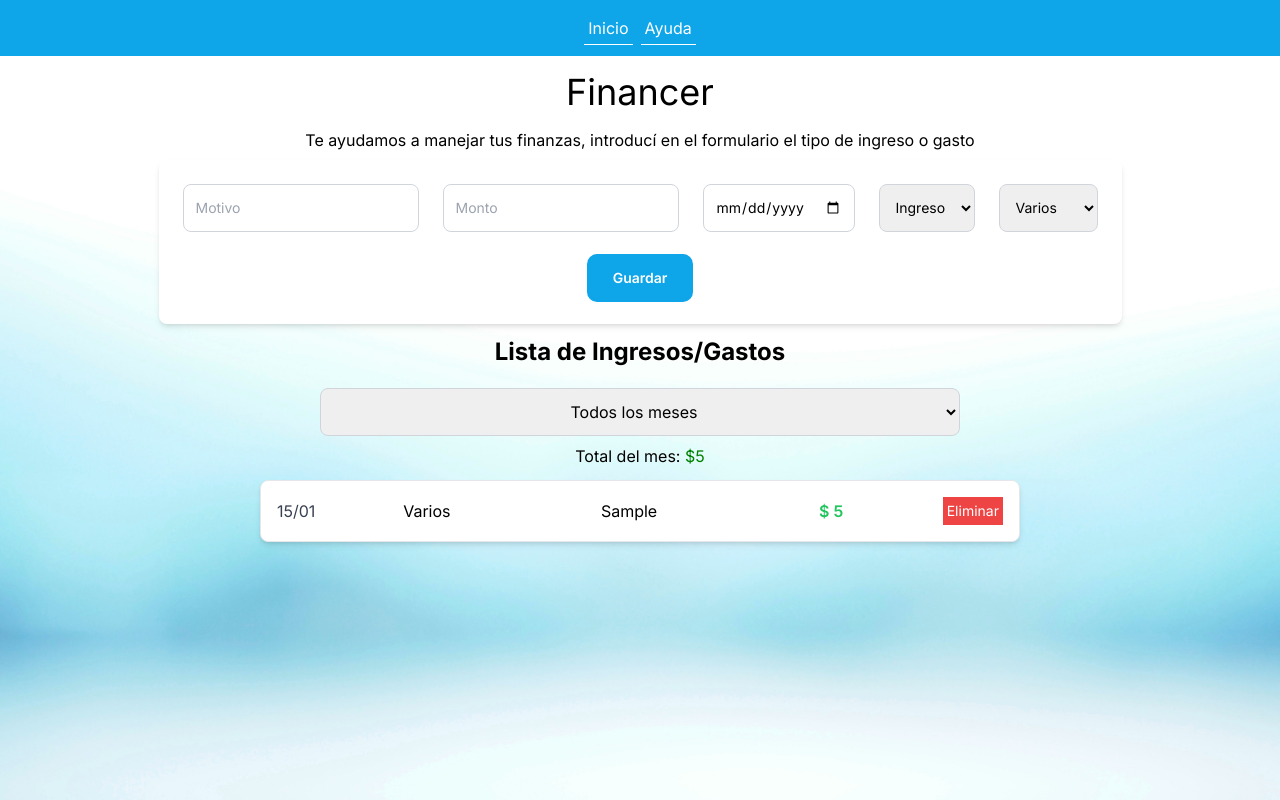
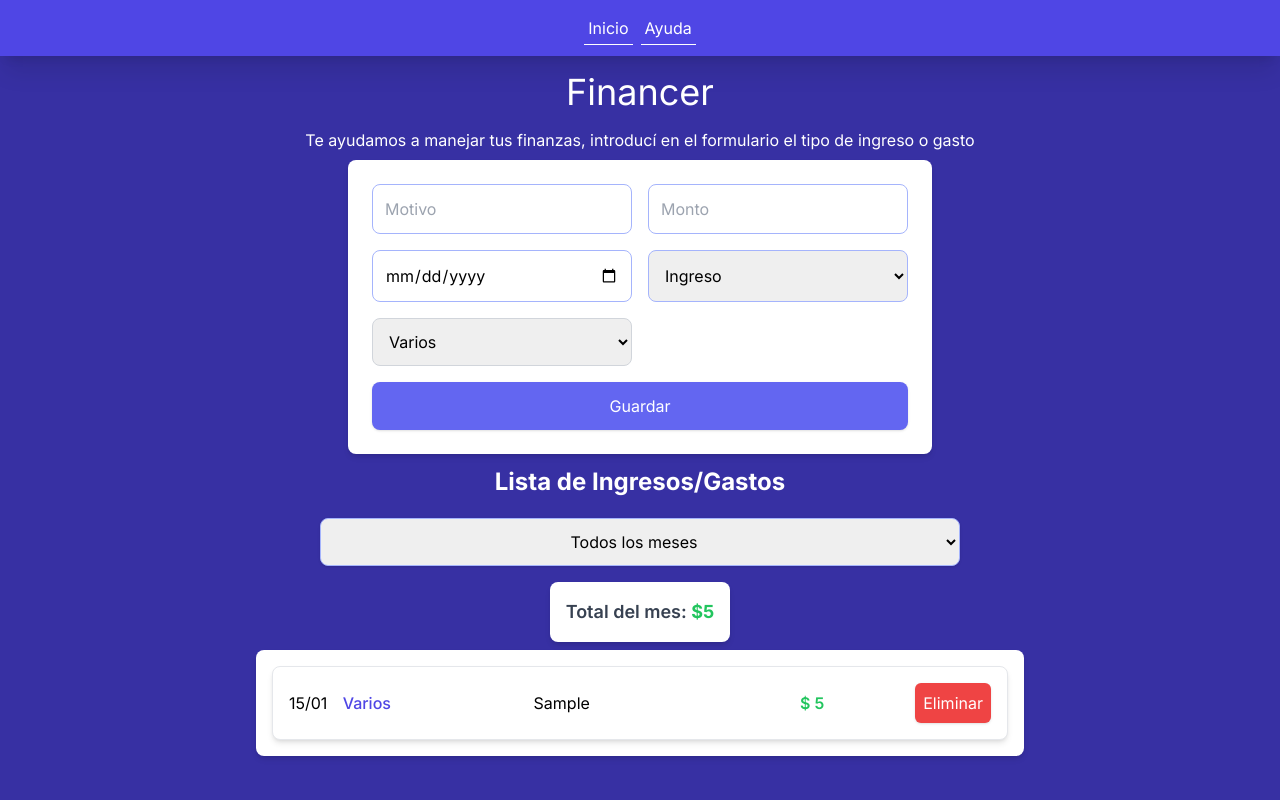
Before and after one commit to martinvruiz/financer, a React (Create React App) app: page / in a window 1280 px wide. Both pictures are taken after typing "Sample", "5", "2020-01-15" into the empty fields and a click on the button "Guardar". Built offline with nearby package versions, Linux system fonts and the light colour scheme.

Commit message:
redesign ui and chage colores

```diff
--- a/src/App.js
+++ b/src/App.js
@@ -7,7 +7,7 @@ import { Route, Routes, BrowserRouter } from "react-router";
 
 function App() {
   return (
-    <div className="flex flex-col items-center font-inter bg-fondo min-h-screen bg-cover lg:bg-center ">
+    <div className="flex flex-col items-center font-inter bg-indigo-800 min-h-screen">
       <TransactionProvider>
 
         <BrowserRouter>
--- a/src/components/MonthSelector/MonthSelector.jsx
+++ b/src/components/MonthSelector/MonthSelector.jsx
@@ -31,7 +31,7 @@ export const MonthSelector = ({setSelectedDate})=>{
     return <>
 
     <select
-        className="p-3 border border-gray-300 rounded-lg m-2 w-3/5 md:w-1/2 text-center focus:outline-none focus:ring-2 focus:ring-sky-500 hover:bg-gray-100 transition-all"
+        className="p-3 my-2 border border-indigo-300 rounded-lg shadow focus:outline-none focus:ring-2 focus:ring-indigo-500 w-3/4 md:w-1/2 hover:shadow-md transition-shadow text-center"
         onChange={handleDateChange}>
             <option value="">Todos los meses</option>
                 {month.map((date, index) => (
--- a/src/components/Navbar/Navbar.jsx
+++ b/src/components/Navbar/Navbar.jsx
@@ -6,7 +6,7 @@ export const Navbar = ()=>{
 
     return <>
 
-        <nav className="bg-sky-500 h-14 w-full text-white flex items-center justify-center">
+        <nav className="bg-indigo-600 shadow-xl h-14 w-full text-white flex items-center justify-center">
             <Link to="/" className="border-b m-1 border-white p-1">Inicio</Link>
             <Link to="/help" className="border-b m-1 border-white p-1">Ayuda</Link>
         </nav>
--- a/src/components/TotalTransactions/TotalTransactions.jsx
+++ b/src/components/TotalTransactions/TotalTransactions.jsx
@@ -9,10 +9,10 @@ export const TotalTransactions = ({selectedDate})=>{
 
     return <>
 
-        <div>
-        <h2>
+        <div className="bg-white rounded-lg shadow-md my-2 p-4 text-center">
+        <h2 className="text-lg font-semibold text-gray-700">
             Total del mes:{" "}
-            <span style={{ color: total >= 0 ? "green" : "red" }}>
+            <span className={`font-bold ${total >= 0 ? "text-green-500" : "text-red-500"}`}>
             ${total}
             </span>
         </h2>
--- a/src/components/TransactionForm/TransactionForm.jsx
+++ b/src/components/TransactionForm/TransactionForm.jsx
@@ -44,10 +44,10 @@ const handleSubmit = (e)=>{
         <form
             onSubmit={handleSubmit}
             action="transaction"
-            className="text-sm text-center bg-white shadow-md rounded-lg p-6 max-w-full">
-            <div className="flex flex-col justify-center gap-4 lg:flex-row lg:gap-6">
+            className="bg-white rounded-lg shadow-md p-6 space-y-4">
+            <div className="grid grid-cols-1 md:grid-cols-2 gap-4">
                 <input
-                    className="p-3 border border-gray-300 rounded-lg focus:outline-none focus:ring-2 focus:ring-sky-500 "
+                    className="p-3 border border-indigo-300 rounded-lg focus:ring-2 focus:ring-indigo-500"
                     maxLength="20"
                     placeholder="Motivo"
                     type="text"
@@ -56,7 +56,7 @@ const handleSubmit = (e)=>{
                     value={formData.spend}
                     onChange={handleChange}/>
                 <input
-                    className="p-3 border border-gray-300 rounded-lg focus:outline-none focus:ring-2 focus:ring-sky-500"
+                    className="p-3 border border-indigo-300 rounded-lg focus:ring-2 focus:ring-indigo-500"
                     placeholder="Monto"
                     type="number"
                     name="money"
@@ -64,14 +64,14 @@ const handleSubmit = (e)=>{
                     value={formData.money}
                     onChange={handleChange}/>
                 <input
-                    className="p-3 border border-gray-300 rounded-lg focus:outline-none focus:ring-2 focus:ring-sky-500"
+                    className="p-3 border border-indigo-300 rounded-lg focus:ring-2 focus:ring-indigo-500"
                     type="date"
                     name="date"
                     id="date"
                     onChange={handleChange}
                     value={formData.date}/>
                 <select
-                    className="p-3 border border-gray-300 rounded-lg focus:outline-none focus:ring-2 focus:ring-sky-500"
+                    className="p-3 border border-indigo-300 rounded-lg focus:ring-2 focus:ring-indigo-500"
                     name="type"
                     id="type"
                     value={formData.type}
@@ -109,7 +109,7 @@ const handleSubmit = (e)=>{
                 )}
             </div>
             <button
-                className="mt-6 w-full lg:w-auto px-6 py-3 bg-sky-500 text-white font-semibold rounded-lg hover:bg-sky-600 transition-all focus:ring-2 focus:ring-sky-500"
+                className="w-full p-3 bg-indigo-500 text-white rounded-lg shadow hover:bg-indigo-600 transition-colors"
                 type="submit">
                     Guardar
             </button>
--- a/src/components/TransactionList/TransactionList.jsx
+++ b/src/components/TransactionList/TransactionList.jsx
@@ -32,15 +32,33 @@ export const TransactionList = ({ selectedDate })=>{
 
     return <>
 
-        <ul className="lg:w-3/5 w-11/12 flex flex-col text-center justify-center p-1  my-2 space-y-3">
+        <ul className="lg:w-3/5 w-11/12 bg-white rounded-lg shadow-md p-4">
             {
                 sortedTrans.map((transaction)=>
-                    <li className="flex justify-between items-center p-4 bg-white shadow-md rounded-lg border border-gray-200 hover:shadow-lg transition-shadow" key={transaction.id}>
-                        <p className="text-sm md:text-base text-gray-700">{formatDate(transaction.date)}</p>
-                        <p className="w-1/4 text-xs md:text-base">{formatCategory(transaction.category)}</p>
-                        <p className="w-1/4 text-xs md:text-base">{transaction.spend}</p>
-                        <p className={`w-1/4 text-center font-semibold text-xs md:text-base ${ transaction.type === "ingreso" ? "text-green-500": "text-red-500"}`}>$ {transaction.money}</p>
-                        <button onClick={()=>deleteTransaction(transaction.id)} className="p-1 bg-red-500 text-white text-xs md:text-sm">Eliminar</button>
+                    <li
+                        className="flex justify-between items-center p-4 bg-white shadow-md rounded-lg border border-gray-200 hover:shadow-lg transition-shadow"
+                        key={transaction.id}>
+                            <p
+                                className="text-sm md:text-base">
+                                    {formatDate(transaction.date)}
+                            </p>
+                            <p
+                                className="w-1/4 text-sm md:text-base text-indigo-600 font-medium">
+                                    {formatCategory(transaction.category)}
+                            </p>
+                            <p
+                                className="w-1/4 text-xs md:text-base">
+                                    {transaction.spend}
+                            </p>
+                            <p
+                                className={`w-1/4 text-center font-semibold text-xs md:text-base ${ transaction.type === "ingreso" ? "text-green-500": "text-red-500"}`}>
+                                    $ {transaction.money}
+                            </p>
+                            <button
+                                onClick={()=>deleteTransaction(transaction.id)}
+                                className="p-2 bg-red-500 text-white rounded-md shadow hover:bg-red-600 transition-colors">
+                                    Eliminar
+                            </button>
                     </li>
                 )
             }
--- a/src/pages/Home.jsx
+++ b/src/pages/Home.jsx
@@ -15,10 +15,10 @@ export const Home = ()=>{
     const [selectedDate, setSelectedDate] = useState("");
 
     return <>
-        <h1 className="my-2 p-2 text-4xl">Financer</h1>
-        <p className="mb-2 w-3/4 text-center">Te ayudamos a manejar tus finanzas, introducí en el formulario el tipo de ingreso o gasto</p>
+        <h1 className="my-2 p-2 text-4xl text-white">Financer</h1>
+        <p className="mb-2 w-3/4 text-white text-center">Te ayudamos a manejar tus finanzas, introducí en el formulario el tipo de ingreso o gasto</p>
         <TransactionForm/>
-        <h2 className="my-2 py-1 text-2xl font-bold">Lista de Ingresos/Gastos</h2>
+        <h2 className="my-2 py-1 text-white text-2xl font-bold">Lista de Ingresos/Gastos</h2>
         {(transactions.length === 0 ? (
             <p className="p-2 my-2 text-xl">No hay datos para mostrar!</p>) : (
             <div className="w-full flex flex-col items-center">
```
